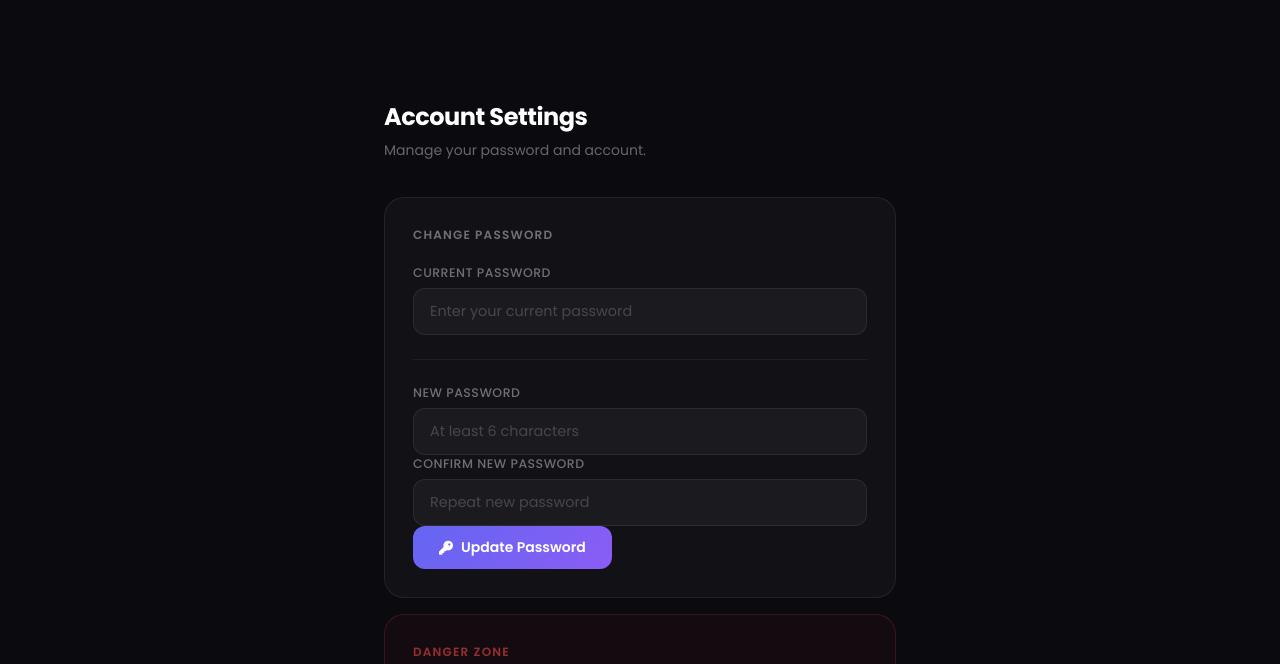
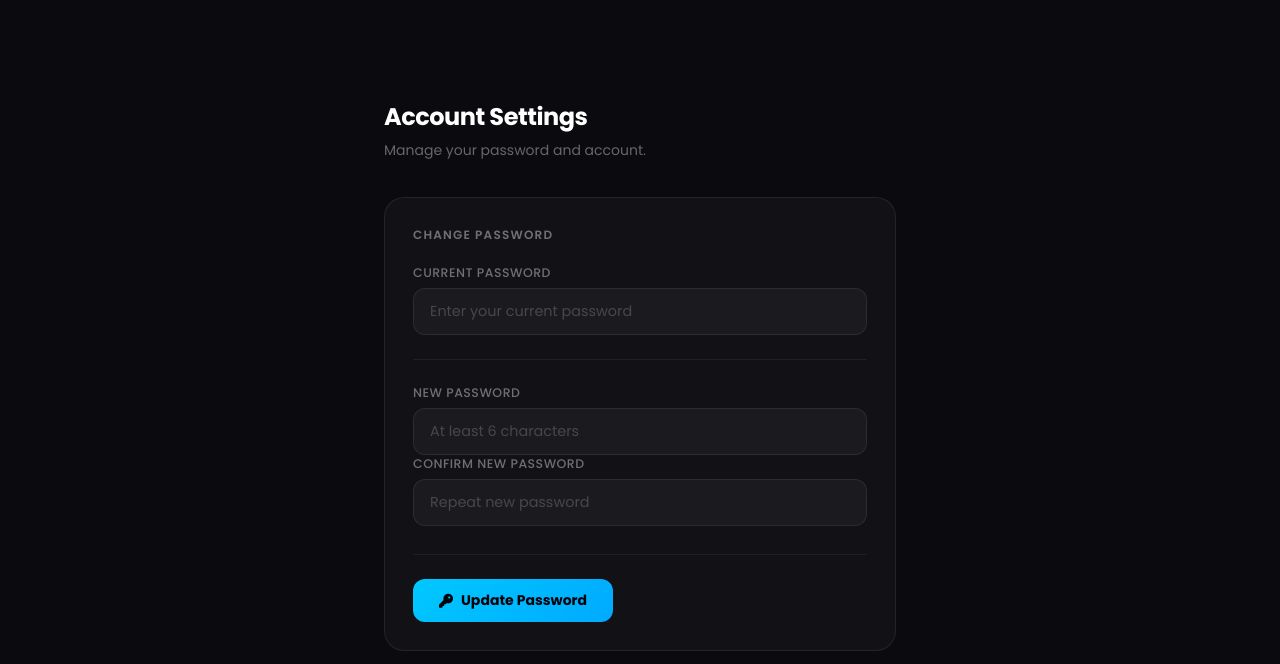
Before and after one commit to Casperity/kpr, a plain HTML site: page settings.html in a window 1280 px wide. Shown: the part 72-736 px from the top of the page. Drawn offline with Linux system fonts and the light colour scheme; sample sign-in values are in the browser's storage.

Commit message:
update frontend

```diff
--- a/settings.html
+++ b/settings.html
@@ -74,11 +74,11 @@
       padding: 11px 26px;
       border-radius: 12px;
       border: none;
-      background: linear-gradient(135deg, #6366f1, #8b5cf6);
-      color: #fff;
+      background: linear-gradient(135deg, #00c8ff, #0af);
+      color: #010409;
       font-family: 'Poppins', sans-serif;
       font-size: 0.875rem;
-      font-weight: 600;
+      font-weight: 700;
       cursor: pointer;
       transition: opacity 0.15s;
     }
@@ -158,6 +158,8 @@
         <input type="password" class="form-input" id="input-confirm-pw"
           placeholder="Repeat new password" autocomplete="new-password" />
       </div>
+
+      <div class="settings-divider" style="margin-top:28px; margin-bottom:24px;"></div>
 
       <button class="btn-settings-primary" id="btn-change-pw">
         <i class="fas fa-key"></i> Update Password
```
